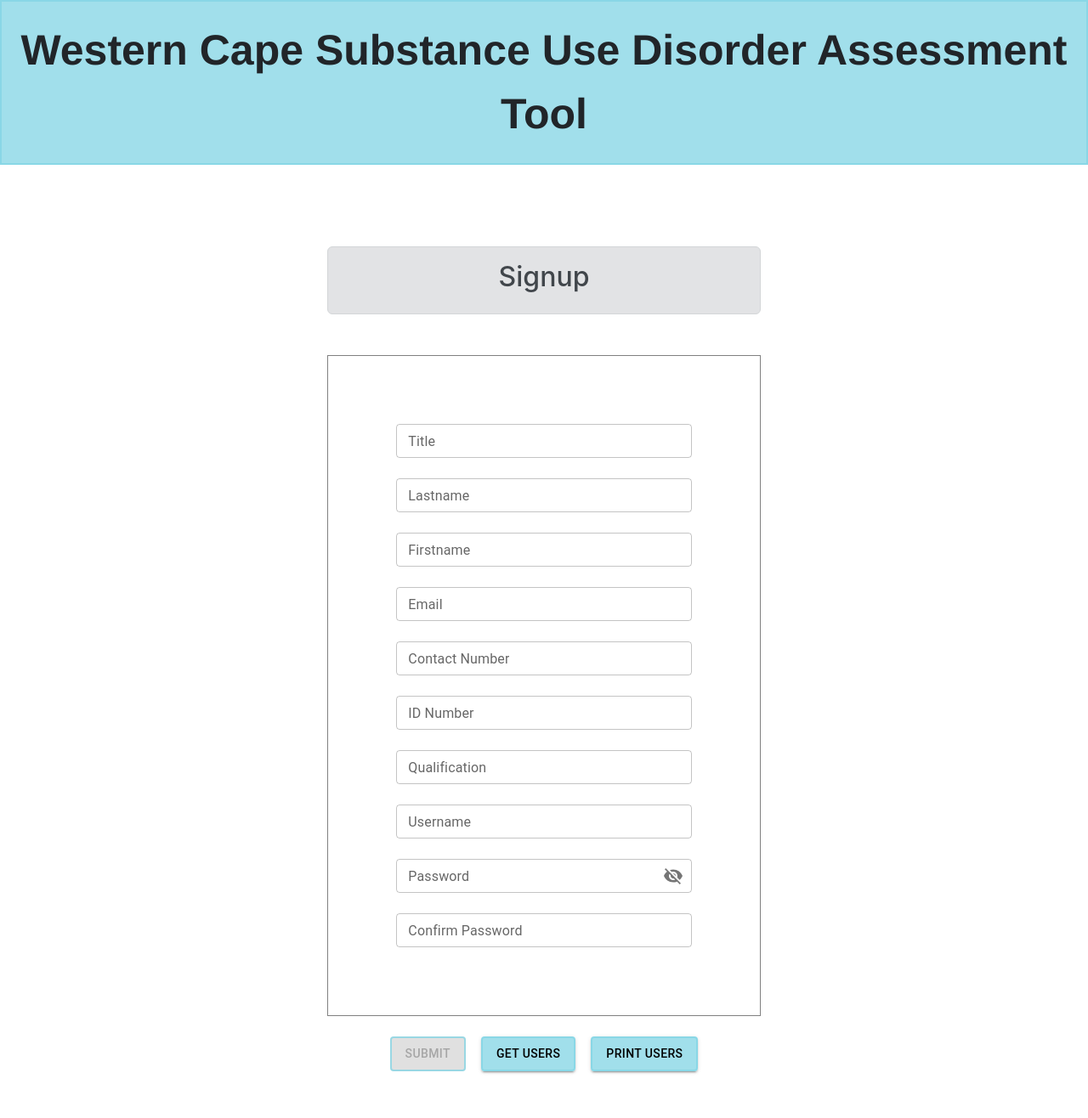
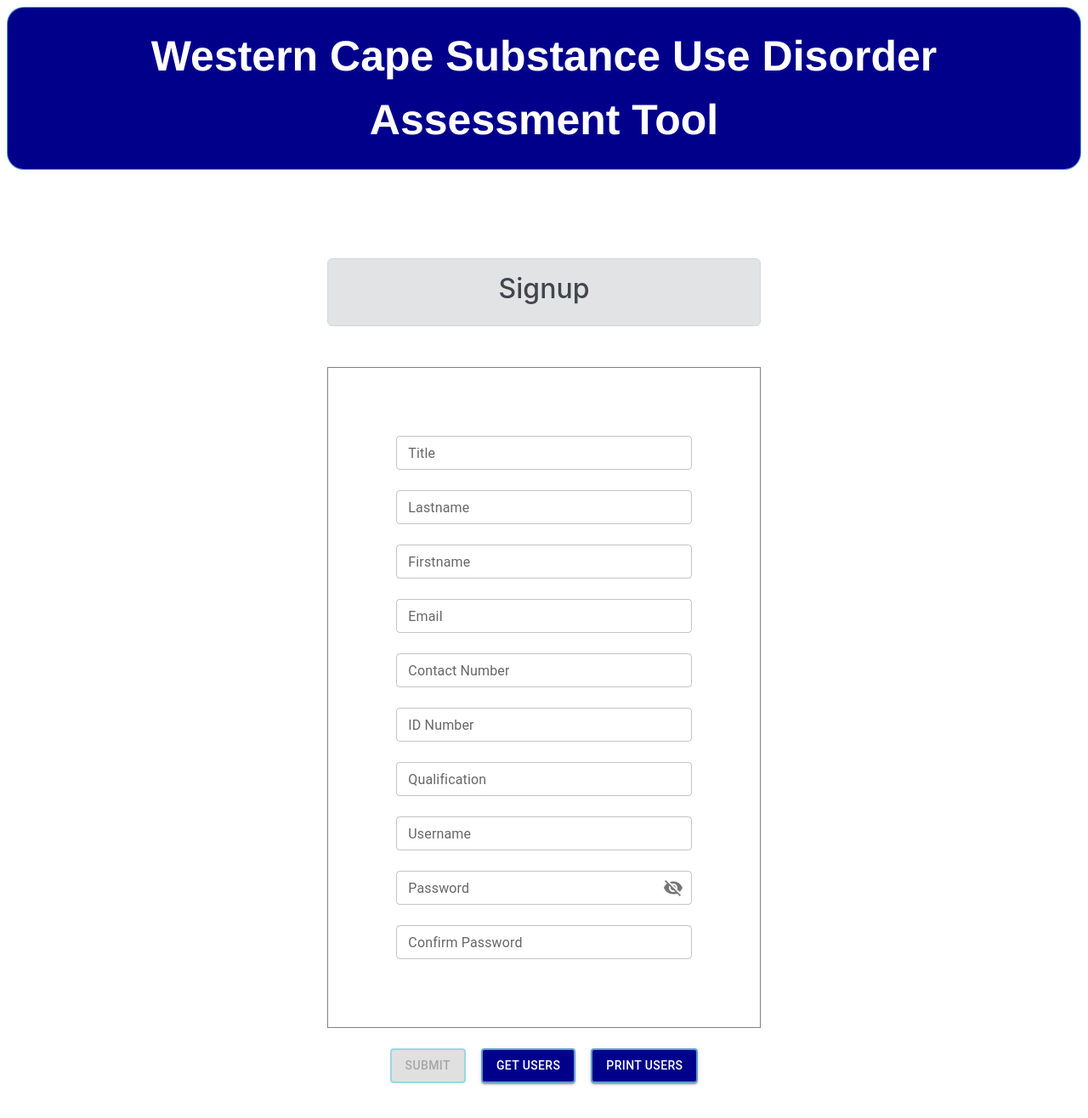
Before and after one commit to ElmarKenguerli/WC_SUDAT-WebApp, a React (Create React App) app: page /Signup in a window 1280 px wide. Shown: the top 1316 px of the page at 85% size. Built offline with nearby package versions, Linux system fonts and the light colour scheme; the HTML template or start-up script is replaced by a standard one.

Commit message:
GUI color changes - Blue

```diff
--- a/src/App.css
+++ b/src/App.css
@@ -34,6 +34,7 @@
   align-items: left;
   justify-content: flex-start;
   color: rgb(0, 0, 0);
+  font-family: 'Helvetica';
 
 }
 
--- a/src/Pages/Login.js
+++ b/src/Pages/Login.js
@@ -14,7 +14,7 @@ const Login = () => {
 
     <header >
 
-            <Box sx= {{width: '100%' , padding:"20px", bgcolor: '#82d4e4be', border:"2px solid #82d4e4be"}}>
+            <Box margin= "8px"  sx= {{  padding:"20px", bgcolor: 'darkblue', color: "white", border:"1px solid #82d4e4be", borderRadius: "20px"}}>
             <div className='loginHeader'>
                 <label>
                     Western Cape Substance Use Disorder Assessment Tool
--- a/src/Pages/Signup.js
+++ b/src/Pages/Signup.js
@@ -275,7 +275,7 @@ const Signup = () => {
 
     return (
         <header>
-        <Box sx= {{width: '100%' , padding:"20px", bgcolor: '#82d4e4be', border:"2px solid #82d4e4be"}}>
+        <Box margin= "8px"  sx= {{  padding:"20px", bgcolor: 'darkblue', color: "white", border:"1px solid #82d4e4be", borderRadius: "20px"}}>
             <div className='loginHeader'>
                 <label>
                     Western Cape Substance Use Disorder Assessment Tool
@@ -571,14 +571,14 @@ const Signup = () => {
 
                     <Button
                         variant="contained"
-                        sx={{bgcolor :"#82d4e4be" , color : "black", border: "2px solid #82d4e4be"}}
+                        sx={{bgcolor :"darkblue" , color : "white", border: "2px solid #82d4e4be"}}
                         // onClick={getUsers}
                     >
                         Get Users
                     </Button>
                     &nbsp;&nbsp;&nbsp;&nbsp;
                     <Button
-                        sx={{bgcolor :"#82d4e4be" , color : "black", border: "2px solid #82d4e4be"}}
+                        sx={{bgcolor :"darkblue" , color : "white", border: "2px solid #82d4e4be"}}
                         variant="contained"
                         onClick={printUsersinConsole}
                     >
```
